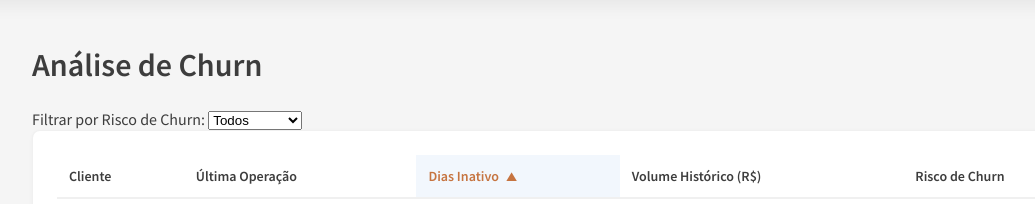
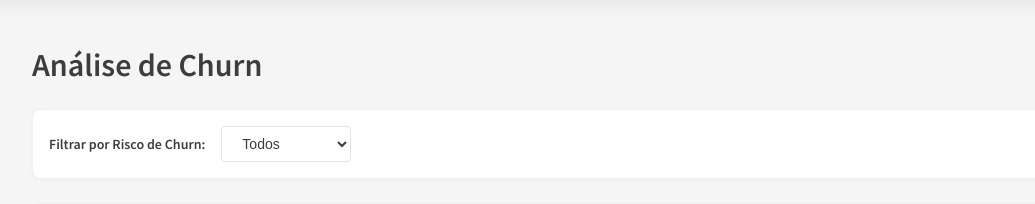
Before and after one commit to gskumlehn/dashboard-fonte, a Flask app: page /comercial/churn-analysis in a window 1280 px wide. Shown: the part 64-268 px from the top of the page, without its empty margins (58-1093 px from the left). Run offline with Flask 3, Linux system fonts and the light colour scheme; the visitor is signed in with stand-in values (Sample User, id 1); data that the repository does not hold is empty.

Commit message:
Adiciona styling

```diff
--- a/app/static/css/churnAnalysis.css
+++ b/app/static/css/churnAnalysis.css
@@ -156,6 +156,44 @@
     text-align: center;
 }
 
+.filters {
+    background: var(--card-bg);
+    border: 1px solid rgba(0, 0, 0, 0.06);
+    border-radius: 8px;
+    padding: 1rem;
+    box-shadow: 0 1px 4px rgba(0, 0, 0, 0.03);
+    margin-bottom: 1.5rem;
+    display: flex;
+    align-items: center;
+    gap: 1rem;
+}
+
+.filters label {
+    font-size: 0.875rem;
+    font-weight: 600;
+    color: var(--text);
+}
+
+.filters select {
+    padding: 0.5rem 1rem;
+    font-size: 0.875rem;
+    border: 1px solid rgba(0, 0, 0, 0.1);
+    border-radius: 4px;
+    background-color: var(--white);
+    color: var(--text);
+    transition: border-color 0.2s, box-shadow 0.2s;
+}
+
+.filters select:focus {
+    border-color: var(--primary);
+    box-shadow: 0 0 0 2px rgba(0, 102, 204, 0.2);
+    outline: none;
+}
+
+.filters select:hover {
+    border-color: var(--primary);
+}
+
 @media (max-width: 768px) {
     .churn-container {
         padding: 1rem;
```
